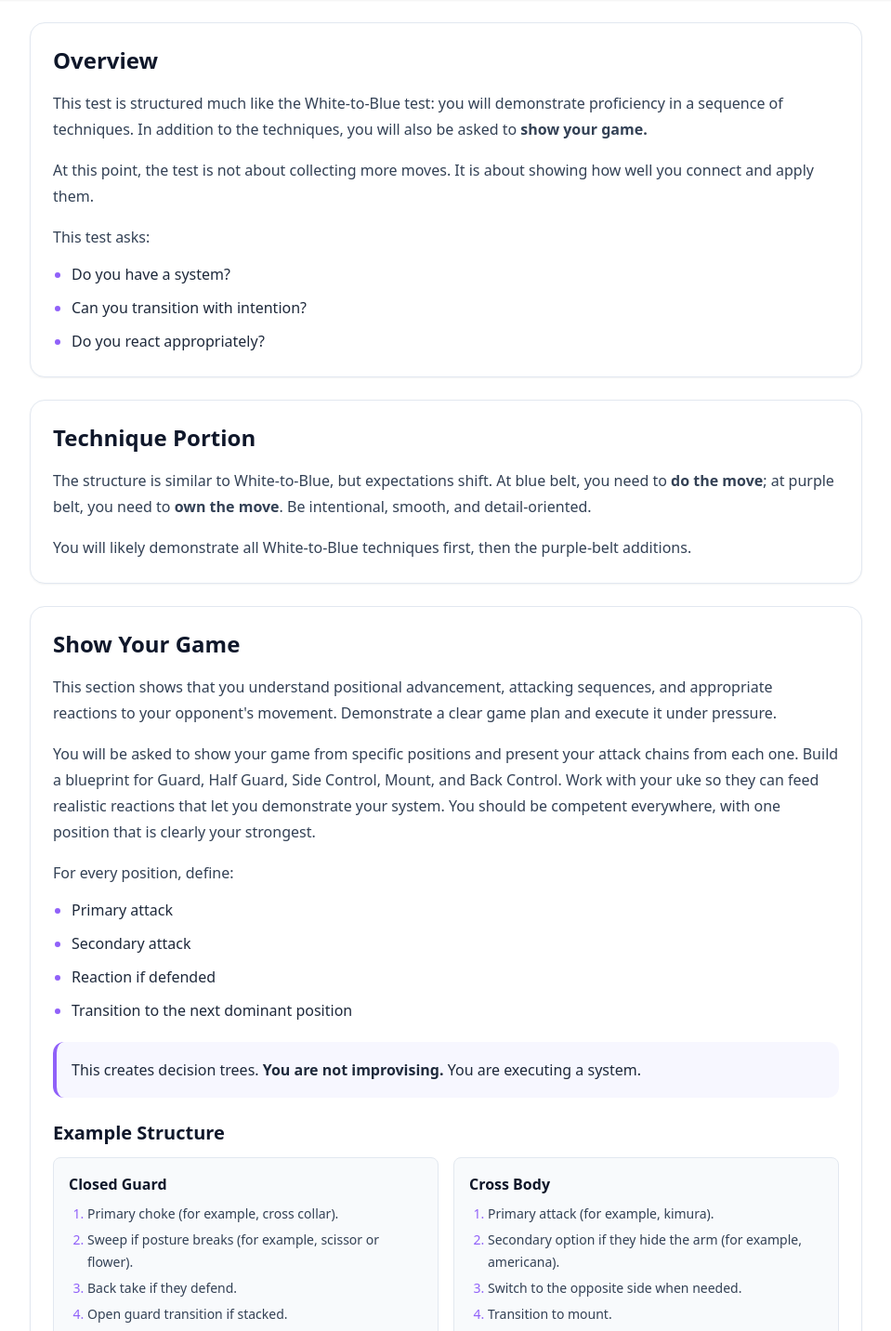
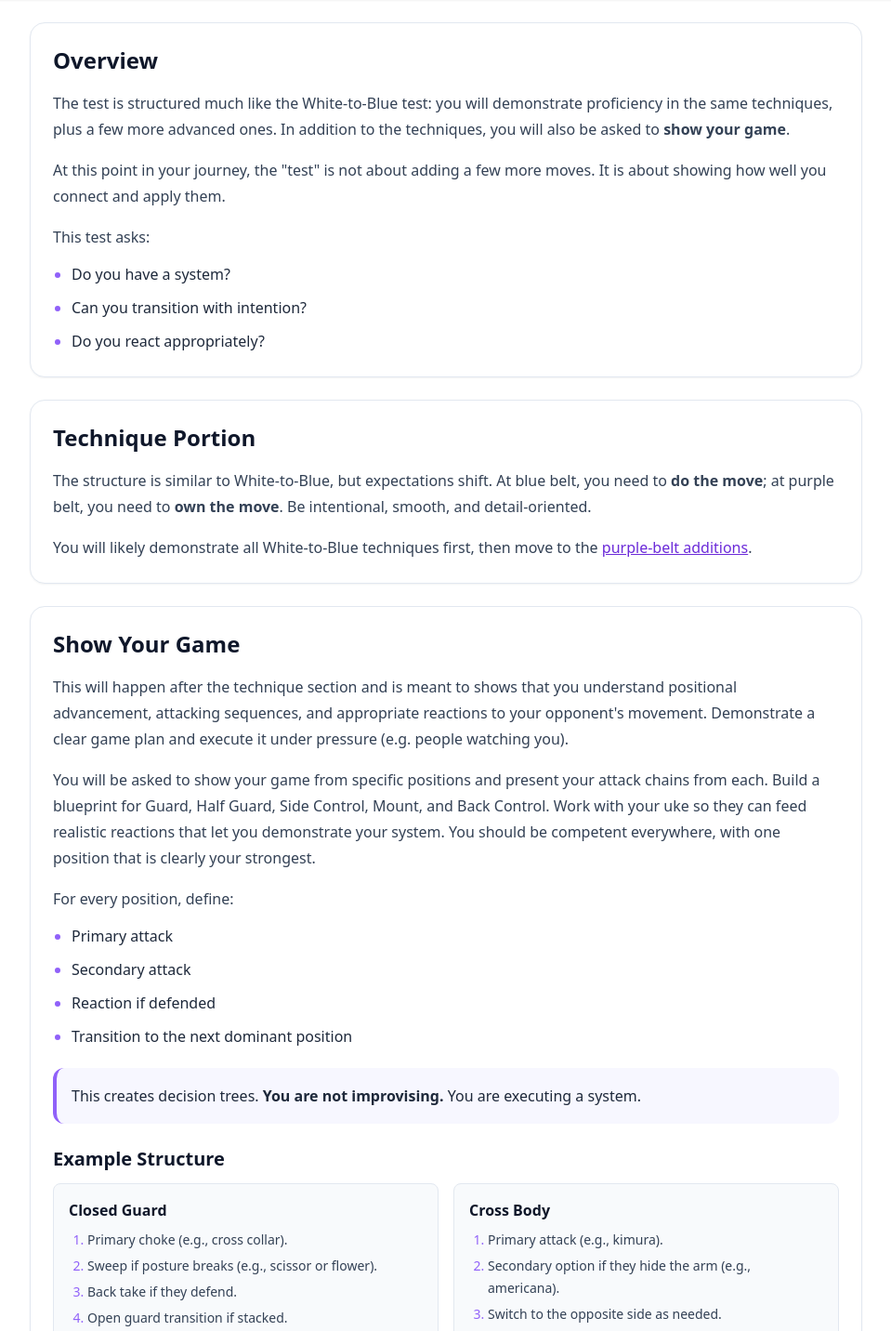
Before and after one commit to waynegraham/blue-to-purple, a React (Vite) app: page /test-preparation-guide in a window 1280 px wide. Shown: the part 398-1830 px from the top of the page at 93% size, without its empty margins (160-1119 px from the left). Built offline with nearby package versions, Linux system fonts and the light colour scheme.

Commit message:
copy edits and flow improvement

```diff
--- a/src/App.jsx
+++ b/src/App.jsx
@@ -2,10 +2,13 @@ import { Route, Routes } from "react-router-dom";
 import HomePage from "./pages/HomePage";
 import TestModeScreen from "./pages/TestModeScreen";
 import TestPreparationGuide from "./pages/TestPreparationGuide";
+import ScrollToHashElement from "./components/ScrollToHashElement";
 import "./App.css";
 
 function App() {
   return (
+    <>
+      <ScrollToHashElement />
       <Routes>
         <Route path="/" element={<HomePage />} />
         <Route path="/test-mode" element={<TestModeScreen />} />
@@ -14,6 +17,7 @@ function App() {
           element={<TestPreparationGuide />}
         />
       </Routes>
+    </>
   );
 }
 
--- /dev/null
+++ b/src/components/ScrollToHashElement.jsx
@@ -0,0 +1,41 @@
+import { useEffect } from "react";
+import { useLocation } from "react-router-dom";
+
+function ScrollToHashElement() {
+  const location = useLocation();
+
+  useEffect(() => {
+    if (!location.hash) {
+      return undefined;
+    }
+
+    const elementId = decodeURIComponent(location.hash.slice(1));
+    let timeoutId;
+    let attempts = 0;
+
+    const tryScroll = () => {
+      const element = document.getElementById(elementId);
+      if (element) {
+        element.scrollIntoView({ behavior: "smooth", block: "start" });
+        return;
+      }
+
+      attempts += 1;
+      if (attempts < 10) {
+        timeoutId = window.setTimeout(tryScroll, 100);
+      }
+    };
+
+    tryScroll();
+
+    return () => {
+      if (timeoutId) {
+        window.clearTimeout(timeoutId);
+      }
+    };
+  }, [location.hash, location.pathname]);
+
+  return null;
+}
+
+export default ScrollToHashElement;
--- a/src/pages/HomePage.jsx
+++ b/src/pages/HomePage.jsx
@@ -61,6 +61,13 @@ function HomePage() {
     })
     .filter(Boolean);
 
+  const toAnchorId = (value) =>
+    value
+      .toLowerCase()
+      .trim()
+      .replace(/[^a-z0-9]+/g, "-")
+      .replace(/(^-|-$)/g, "");
+
   return (
     <section className="mx-auto max-w-3xl px-4 sm:px-6 xl:max-w-5xl xl:px-0">
       <Navigation />
@@ -69,8 +76,13 @@ function HomePage() {
           Blue to Purple <span className="text-3xl">Curriculum Techniques</span>
         </h1>
 
-        <h2 className="inline-block mt-5 mb-6 text-purple-600 dark:text-purple-300 text-2xl font-semibold tracking-tighter">
-          Purple Belt Demonstration
+        <h2
+          id="purple-belt-demonstration"
+          className="inline-block mt-5 mb-6 text-purple-600 dark:text-purple-300 text-2xl font-semibold tracking-tighter"
+        >
+          <a href="#purple-belt-demonstration" className="hover:underline">
+            Purple Belt Demonstration
+          </a>
         </h2>
 
         <div className="mb-6 flex flex-wrap items-center gap-3">
@@ -108,8 +120,13 @@ function HomePage() {
 
         {filteredData.map((move) => (
           <div key={move.label}>
-            <h2 className="my-3 text-2xl text-gray-900 dark:text-gray-300">
-              {move.label}
+            <h2
+              id={toAnchorId(move.label)}
+              className="my-3 text-2xl text-gray-900 dark:text-gray-300"
+            >
+              <a href={`#${toAnchorId(move.label)}`} className="hover:underline">
+                {move.label}
+              </a>
             </h2>
             <ul className="list-disc ps-5 mt-2 space-y-1 dark:text-gray-300">
               {move.moves.map((m) => (
--- a/src/pages/TestPreparationGuide.jsx
+++ b/src/pages/TestPreparationGuide.jsx
@@ -14,8 +14,7 @@ function TestPreparationGuide() {
           <p className="mt-4 max-w-3xl text-base leading-7 text-slate-700 dark:text-slate-200/90">
             Congratulations, you got <strong>&quot;the email&quot;</strong> (or your
             instructor told you) that it is time to prepare for your test. This
-            guide helps you structure practice sessions to maximize performance
-            on test day. Consistent, focused reps win.
+            guide gives some tips to help you structure practice sessions to ease your nerves for test day.
           </p>
         </header>
 
@@ -54,13 +53,13 @@ function TestPreparationGuide() {
               Overview
             </h2>
             <p className="mt-4 text-base leading-7 text-slate-700 dark:text-slate-200/90">
-              This test is structured much like the White-to-Blue test: you
-              will demonstrate proficiency in a sequence of techniques. In
+              The test is structured much like the White-to-Blue test: you
+              will demonstrate proficiency in the same techniques,  plus a few more advanced ones. In
               addition to the techniques, you will also be asked to{" "}
-              <strong>show your game.</strong>
+              <strong>show your game</strong>.
             </p>
             <p className="mt-4 text-base leading-7 text-slate-700 dark:text-slate-200/90">
-              At this point, the test is not about collecting more moves. It is
+              At this point in your journey, the "test" is not about adding a few more moves. It is
               about showing how well you connect and apply them.
             </p>
             <p className="mt-4 text-base leading-7 text-slate-700 dark:text-slate-200/90">
@@ -88,7 +87,13 @@ function TestPreparationGuide() {
             </p>
             <p className="mt-4 text-base leading-7 text-slate-700 dark:text-slate-200/90">
               You will likely demonstrate all White-to-Blue techniques first,
-              then the purple-belt additions.
+              then move to the{" "}
+              <Link
+                className="text-purple-700 underline transition hover:text-purple-600 dark:text-purple-300 dark:hover:text-purple-200"
+                to={{ pathname: "/", hash: "#standing-defenses-from-the-front" }}
+              >
+                purple-belt additions
+              </Link>.
             </p>
           </article>
 
@@ -100,14 +105,14 @@ function TestPreparationGuide() {
               Show Your Game
             </h2>
             <p className="mt-4 text-base leading-7 text-slate-700 dark:text-slate-200/90">
-              This section shows that you understand positional advancement,
+              This will happen after the technique section and is meant to shows that you understand positional advancement,
               attacking sequences, and appropriate reactions to your
               opponent&apos;s movement. Demonstrate a clear game plan and execute
-              it under pressure.
+              it under pressure (e.g. people watching you).
             </p>
             <p className="mt-4 text-base leading-7 text-slate-700 dark:text-slate-200/90">
               You will be asked to show your game from specific positions and
-              present your attack chains from each one. Build a blueprint for
+              present your attack chains from each. Build a blueprint for
               Guard, Half Guard, Side Control, Mount, and Back Control. Work
               with your uke so they can feed realistic reactions that let you
               demonstrate your system. You should be competent everywhere, with
@@ -139,8 +144,8 @@ function TestPreparationGuide() {
                   Closed Guard
                 </p>
                 <ol className="mt-2 list-decimal space-y-1 ps-5 text-sm leading-6 text-slate-700 marker:text-purple-500 dark:text-slate-200">
-                  <li>Primary choke (for example, cross collar).</li>
-                  <li>Sweep if posture breaks (for example, scissor or flower).</li>
+                  <li>Primary choke (e.g., cross collar).</li>
+                  <li>Sweep if posture breaks (e.g., scissor or flower).</li>
                   <li>Back take if they defend.</li>
                   <li>Open guard transition if stacked.</li>
                 </ol>
@@ -150,9 +155,9 @@ function TestPreparationGuide() {
                   Cross Body
                 </p>
                 <ol className="mt-2 list-decimal space-y-1 ps-5 text-sm leading-6 text-slate-700 marker:text-purple-500 dark:text-slate-200">
-                  <li>Primary attack (for example, kimura).</li>
-                  <li>Secondary option if they hide the arm (for example, americana).</li>
-                  <li>Switch to the opposite side when needed.</li>
+                  <li>Primary attack (e.g., kimura).</li>
+                  <li>Secondary option if they hide the arm (e.g., americana).</li>
+                  <li>Switch to the opposite side as needed.</li>
                   <li>Transition to mount.</li>
                 </ol>
               </div>
@@ -169,6 +174,7 @@ function TestPreparationGuide() {
               <li>Roll only from that position.</li>
               <li>Exhaust your options.</li>
               <li>Reset and move to the next required position.</li>
+              <li>Make notes on what is working for you.</li>
             </ul>
             <p className="mt-4 text-base leading-7 text-slate-700 dark:text-slate-200/90">
               By week 3, run the full positional sequence in order.
```
Lines whose indentation alone changed are shown as unchanged.
